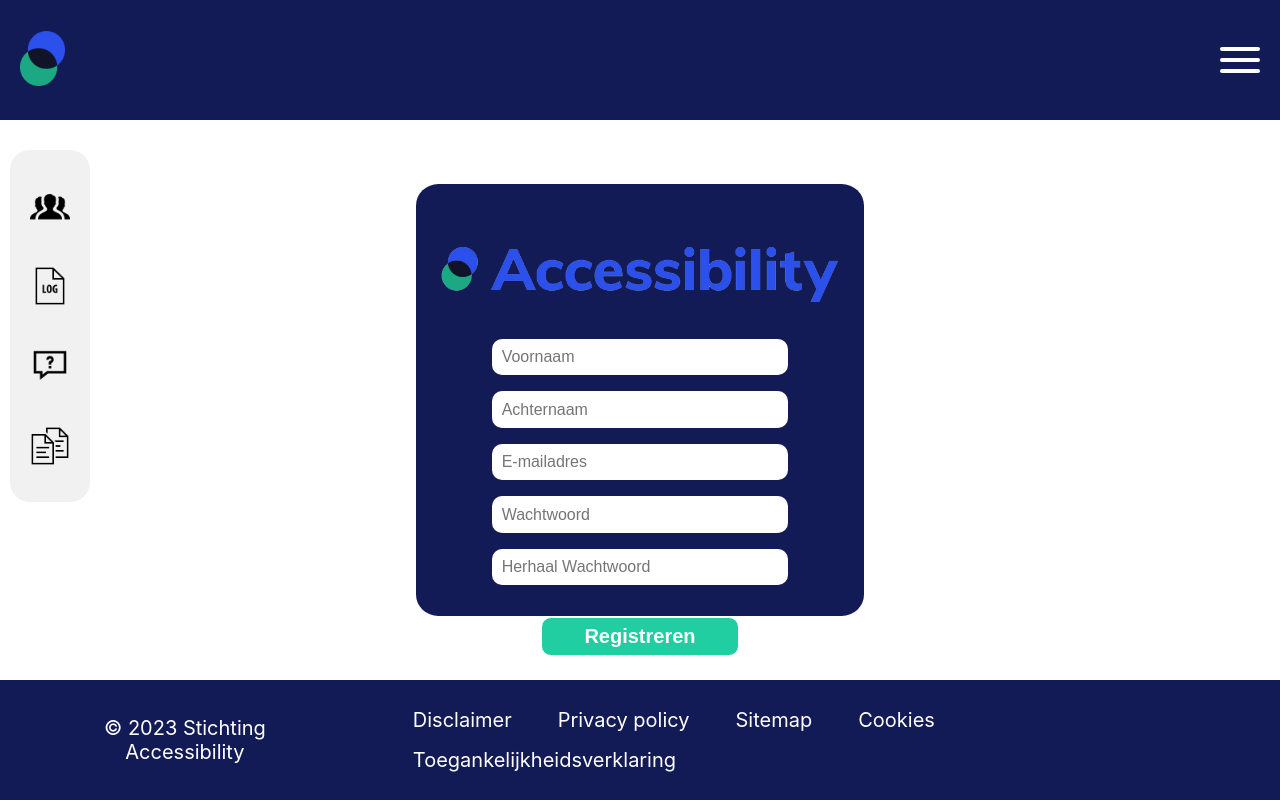
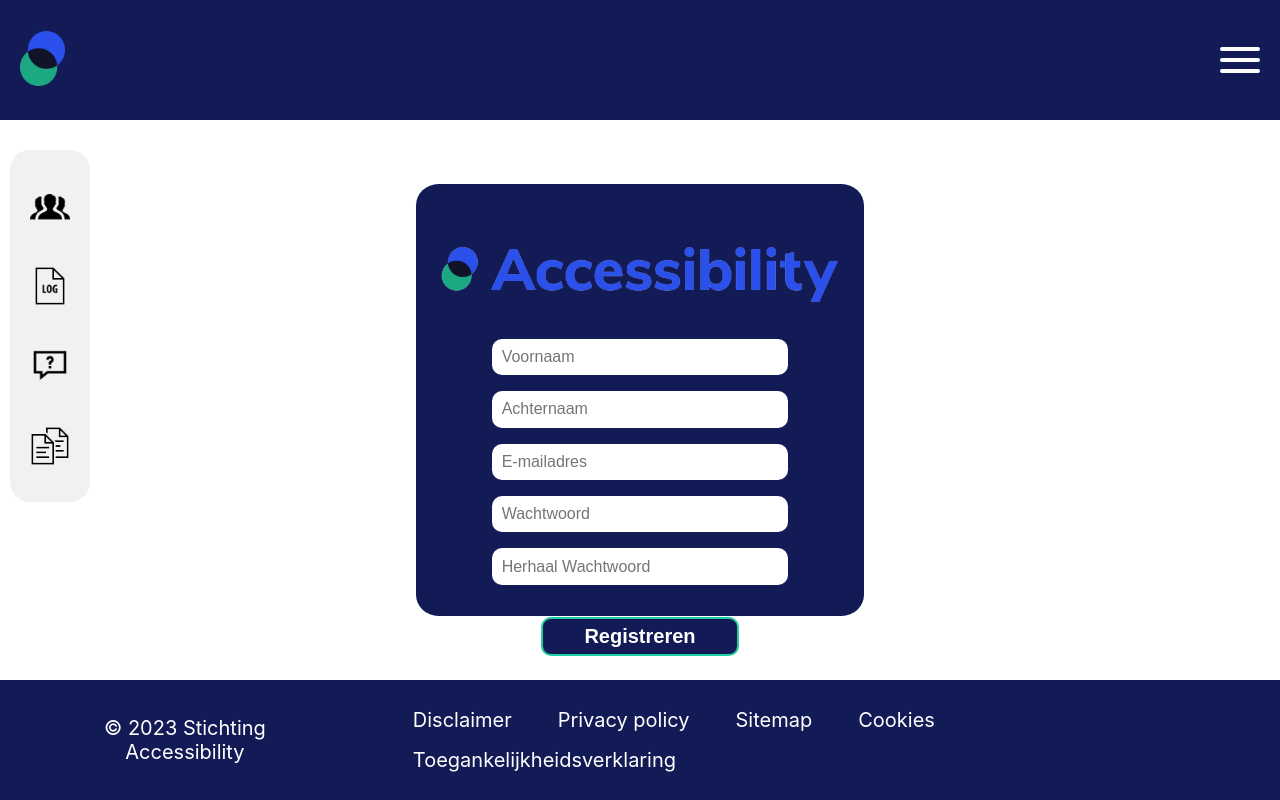
Before and after one commit to WPR-F/WPR-1-f, a React (Vite) app in the folder wprfReact/: page /register in a window 1280 px wide. In both pictures the pointer is over the button "Registreren". Built offline with nearby package versions, Linux system fonts and the light colour scheme.

Commit message:
Registerform css aangepast final touch

```diff
--- a/wprfReact/src/register/registerform.css
+++ b/wprfReact/src/register/registerform.css
@@ -51,9 +51,10 @@ button {
     cursor: pointer;
     &:hover {
         border-style: solid;
-        border-width: 1px;
-        border-color: white;
+        border-width: 2px;
+        border-color: #21CEA1;
         font-weight: bold;
+        background-color: #131B56;
     }
 }
 
```
Also changed, not shown: 1 other file (tests, documents, lock files or other folders).
